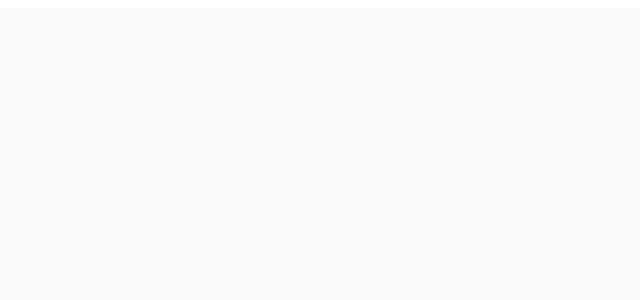
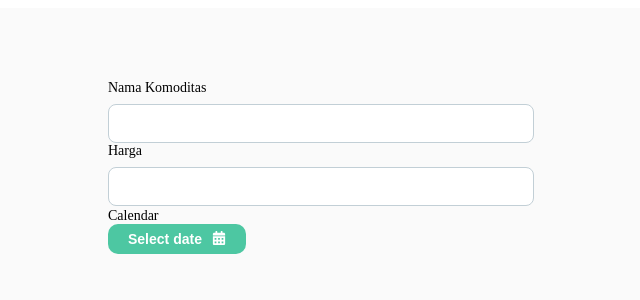
Before and after one commit to raybagas7/eFishery-THT-FE, a Next.js app: page /commodity/add in a window 1280 px wide. Shown: the top 300 px of the page, without its empty margins (100-740 px from the left). Built offline with nearby package versions, Linux system fonts and the light colour scheme.

Commit message:
feat(input & calendar): optimize ui component
    - put custom type to input
    - add label to calendar button
    - cursor pointer to every label

```diff
--- /dev/null
+++ b/src/components/Forms/AddCommodityForm.tsx
@@ -0,0 +1,20 @@
+import React from "react";
+import InputUi from "../ui/input-ui";
+import Calendar from "../ui/calendar";
+
+const AddCommodityForm = () => {
+  {
+    /* <Calendar />
+      <SelectUi options={options} />
+      <InputUi name="Input" /> */
+  }
+  return (
+    <form>
+      <InputUi type="text" name="Nama Komoditas" />
+      <InputUi type="number" name="Harga" />
+      <Calendar name="Calendar" />
+    </form>
+  );
+};
+
+export default AddCommodityForm;
--- a/src/components/ui/calendar.module.scss
+++ b/src/components/ui/calendar.module.scss
@@ -1,5 +1,10 @@
 @import "@/styles/index.module.scss";
 
+.custom_calendar_container {
+  label {
+    font-size: 14px;
+    cursor: pointer;
+  }
   .custom_input_calendar {
     padding: 7px 20px;
     border: none;
@@ -22,3 +27,4 @@
       outline: none;
     }
   }
+}
--- a/src/components/ui/calendar.tsx
+++ b/src/components/ui/calendar.tsx
@@ -5,29 +5,36 @@ import DatePicker from "react-datepicker";
 import style from "./calendar.module.scss";
 import { FaCalendarAlt } from "react-icons/fa";
 
-const Calendar = ({ buttonContent = "Select date" }: ICalendar) => {
+const Calendar = ({
+  buttonContent = "Select date",
+  name,
+  ...rest
+}: ICalendar) => {
   const [startDate, setStartDate] = useState<Date | null>(null);
   const CustomInput = forwardRef<HTMLButtonElement>(
     ({ value, onClick }: ICustomInput, ref) => (
+      <div className={style.custom_calendar_container}>
+        <label htmlFor={name}>{name}</label>
         <button
+          id={name}
+          type="button"
           className={style.custom_input_calendar}
           onClick={onClick}
           ref={ref}
+          {...rest}
         >
           {value ? value : buttonContent}
           <FaCalendarAlt />
         </button>
+      </div>
     ),
   );
-
-  console.log(startDate);
 
   return (
     <div>
       <DatePicker
         showMonthDropdown
         showYearDropdown
-        closeOnScroll={true}
         scrollableYearDropdown
         selected={startDate}
         onChange={(date: Date) => setStartDate(date)}
--- a/src/components/ui/input-ui.module.scss
+++ b/src/components/ui/input-ui.module.scss
@@ -7,6 +7,7 @@
 
   label {
     font-size: 14px;
+    cursor: pointer;
   }
 
   .input_box {
--- a/src/components/ui/input-ui.tsx
+++ b/src/components/ui/input-ui.tsx
@@ -2,11 +2,17 @@ import { InputProps } from "@/interfaces/components";
 import React, { FC } from "react";
 import style from "./input-ui.module.scss";
 
-const InputUi: FC<InputProps> = ({ icon, name, value, ...rest }) => {
+const InputUi: FC<InputProps> = ({ icon, name, type, value, ...rest }) => {
   return (
     <div className={style.input_container}>
       <label htmlFor={name}> {name}</label>
-      <input id={name} className={style.input_box} value={value} {...rest} />
+      <input
+        type={type}
+        id={name}
+        className={style.input_box}
+        value={value}
+        {...rest}
+      />
       {icon}
     </div>
   );
--- a/src/interfaces/components.ts
+++ b/src/interfaces/components.ts
@@ -1,5 +1,5 @@
 import { Commodity } from "@/types/alltypes";
-import React, { InputHTMLAttributes } from "react";
+import React, { ButtonHTMLAttributes, InputHTMLAttributes } from "react";
 
 export interface IButtonProps
   extends React.ButtonHTMLAttributes<HTMLButtonElement> {
@@ -33,7 +33,7 @@ export interface ICustomInput {
   onClick?: () => void;
 }
 
-export interface ICalendar {
+export interface ICalendar extends ButtonHTMLAttributes<HTMLButtonElement> {
   buttonContent?: React.ReactNode;
 }
 
--- a/src/pages/commodity/add/index.tsx
+++ b/src/pages/commodity/add/index.tsx
@@ -1,22 +1,17 @@
 import MainLayout from "@/components/Layout/MainLayout";
 import React, { ReactElement } from "react";
 import style from "@/styles/index.module.scss";
-import Calendar from "@/components/ui/calendar";
-import SelectUi from "@/components/ui/select-ui";
-import InputUi from "@/components/ui/input-ui";
+import AddCommodityForm from "@/components/Forms/AddCommodityForm";
 
 const AddCommodity = () => {
-  const options = [
-    { value: "chocolate", label: "Chocolate" },
-    { value: "strawberry", label: "Strawberry" },
-    { value: "vanilla", label: "Vanilla" },
-  ];
+  // const options = [
+  //   { value: "chocolate", label: "Chocolate" },
+  //   { value: "strawberry", label: "Strawberry" },
+  //   { value: "vanilla", label: "Vanilla" },
+  // ];
   return (
     <div className={style.main_container}>
-      <div></div>
-      {/* <Calendar />
-      <SelectUi options={options} />
-      <InputUi name="Input" /> */}
+      <AddCommodityForm />
     </div>
   );
 };
```
Lines whose indentation alone changed are shown as unchanged.
